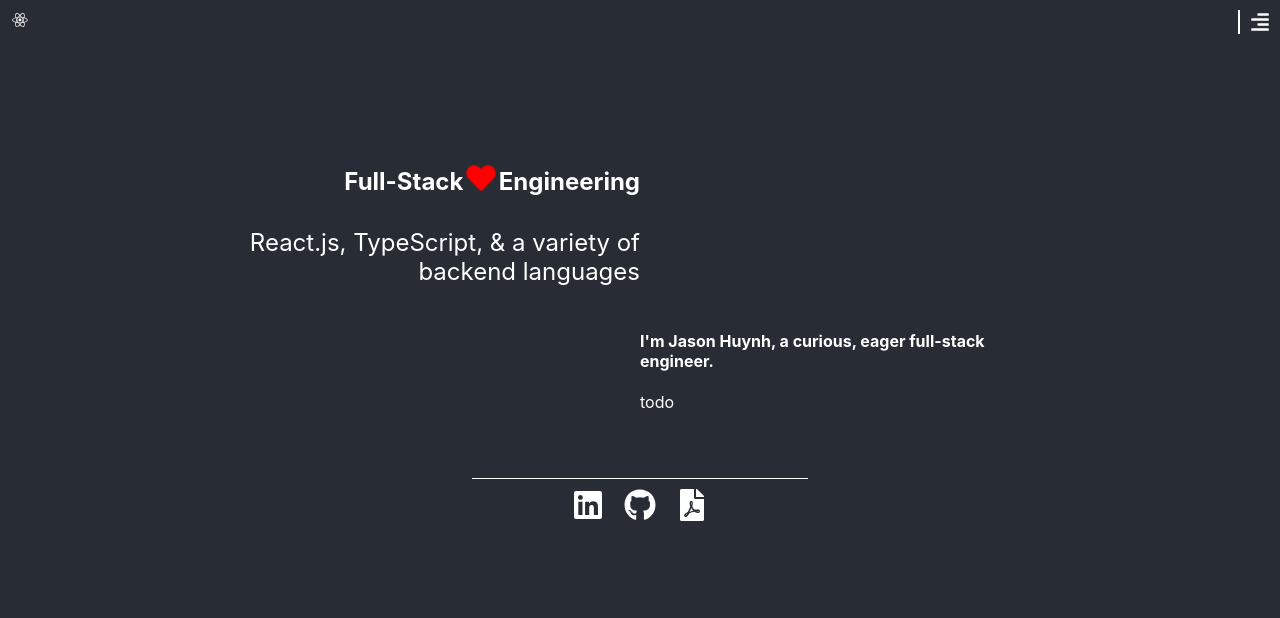
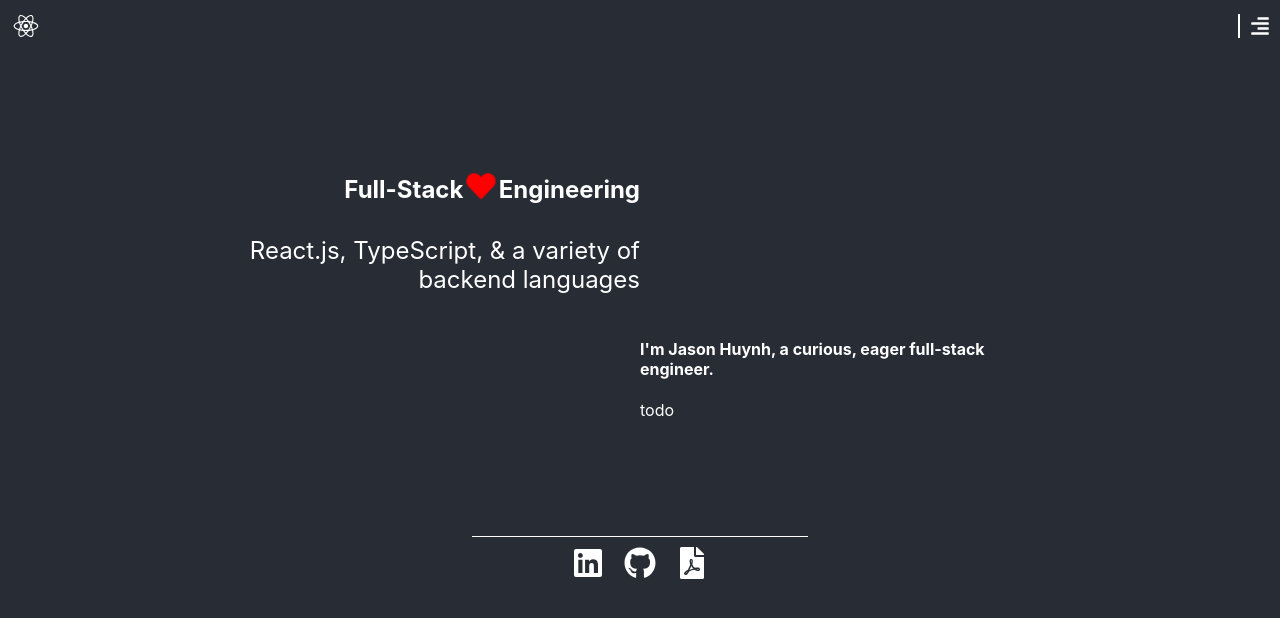
Before and after one commit to jayvanhu/personal-site, a React (Vite) app: page /#/about in a window 1280 px wide. Shown: the top 618 px of the page. Built offline with nearby package versions, Linux system fonts and the light colour scheme.

Commit message:
Increase footer margin and adjust header
Fix header vertical-alignment and increase icon font-size

```diff
--- a/src/App.scss
+++ b/src/App.scss
@@ -13,8 +13,16 @@ body {
 .landing-header {
 	display: flex;
 	justify-content: space-between;
+	align-items: center;
 	font-size: 2rem;
 	max-width: 100vw;
+
+	.header-icon {
+		font-size: 3rem;
+		@media (max-width: 1280px) {
+			font-size: 2rem;
+		}
+	}
 
 	@media (max-width: 1280px) {
 		font-size: 1.25em;
@@ -67,7 +75,7 @@ main {
 	align-items: center;
 	gap: 20px;
 	width: max-content;
-	margin: 50px auto;
+	margin: 100px auto 0;
 	border-top: 1px solid white;
 	padding: 10px 100px 0;
 }
--- a/src/App.tsx
+++ b/src/App.tsx
@@ -13,7 +13,7 @@ import resumeUrl from '@src/assets/resume-public.pdf'
 export default function App() {
 	return <Router>
 		<header className='landing-header'>
-			<DiReact />
+			<DiReact className='header-icon' />
 			<SlidingNavbar />
 		</header>
 		<main>
```
